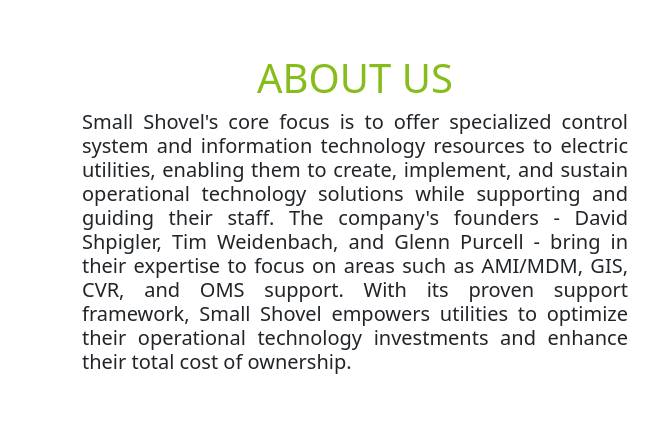
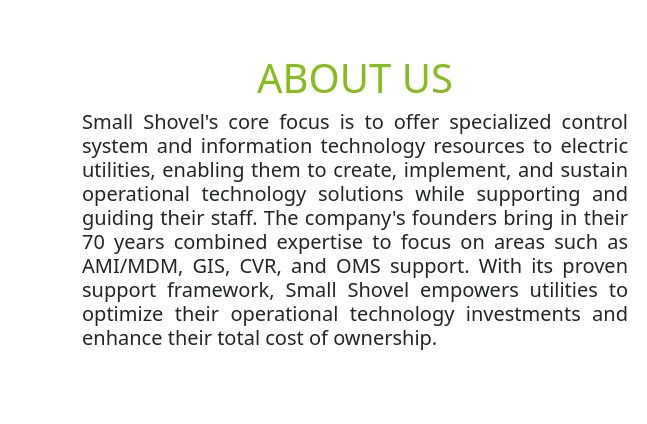
Before and after one commit to Mathi2702/web_design2, a plain HTML site: page aboutus.html in a window 1280 px wide. Shown: the part 192-616 px from the top of the page, 0-647 px from the left. Drawn offline with nearby package versions, Linux system fonts and the light colour scheme.

Commit message:
changed the about us

```diff
--- a/aboutus.html
+++ b/aboutus.html
@@ -55,10 +55,9 @@
         <div class="col-lg-6 mt-5">
             <h1 style="text-align:center; color:rgb(135, 188, 29);">ABOUT US</h1>
             <h5 style="text-align:justify;">Small Shovel's core focus is to offer specialized control system and information technology resources to electric utilities,
-              enabling them to create, implement, and sustain operational technology solutions while supporting and guiding their staff.
-               The company's founders - David Shpigler, Tim Weidenbach, and Glenn Purcell - bring in their expertise to focus on areas such
-               as AMI/MDM, GIS, CVR, and OMS support. With its proven support framework, Small Shovel empowers utilities to optimize their
-               operational technology investments and enhance their total cost of ownership.
+              enabling them to create, implement, and sustain operational technology solutions while supporting and guiding their staff. The company's founders bring in
+              their 70 years combined expertise to focus on areas such as AMI/MDM, GIS, CVR, and OMS support. With its proven support framework, Small Shovel empowers
+              utilities to optimize their operational technology investments and enhance their total cost of ownership.
             </h5>
         </div>
         <div class="col-lg-6 mt-5">
```
